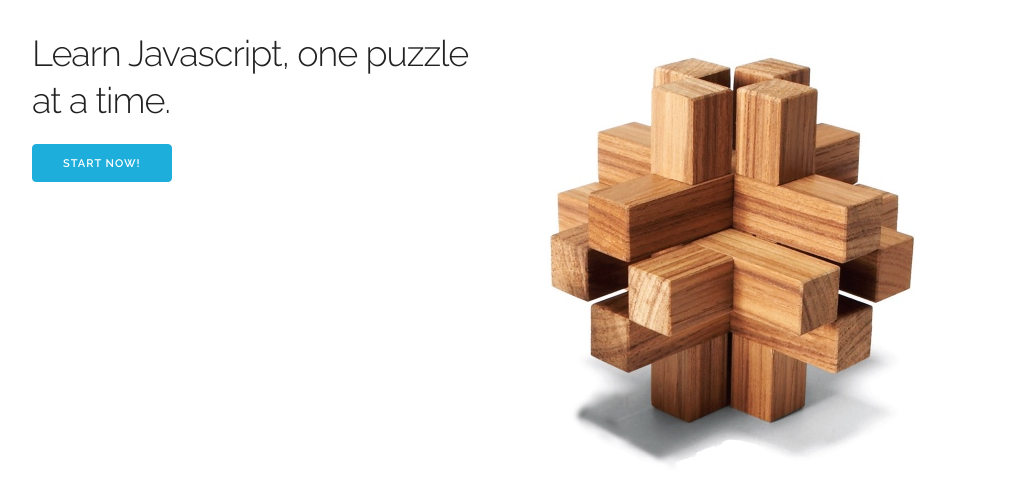
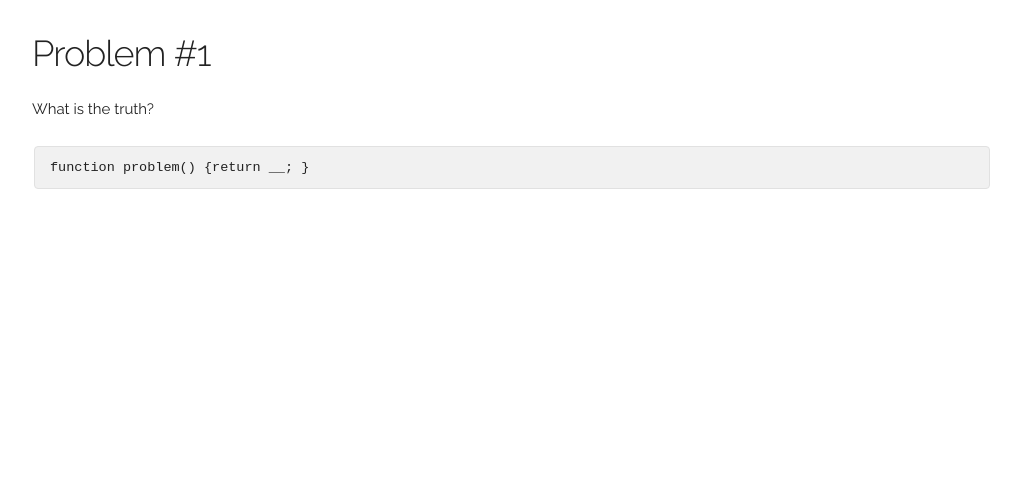
Before and after one commit to MichelML/learnjs-sspa, a plain HTML site: page public/index.html in a window 1280 px wide. Both pictures are taken after a click on the link "START NOW!". Shown: the whole page, without its empty margins (128-1149 px from the left). Drawn offline with nearby package versions, Linux system fonts and the light colour scheme.

Commit message:
refactor: adjust tests for passing

```diff
--- a/public/app.js
+++ b/public/app.js
@@ -1,7 +1,9 @@
 "use strict";
+var learnjs = {};
+
 learnjs.problems = [
   {
-    description: ' What is the truth?',
+    description: 'What is the truth?',
     code: 'function problem() {return __; }'
   },
   {
@@ -10,12 +12,11 @@ learnjs.problems = [
   }
 ];
 
-
-var learnjs = {};
-
-learnjs.problemView = function(problemNumber) {
+learnjs.problemView = function(data) {
+  var problemNumber = parseInt(data, 10);
   var view = $('.templates .problem-view').clone();
   view.find('.title').text('Problem #' + problemNumber);
+  learnjs.applyObject(learnjs.problems[problemNumber - 1], view);
   return view;
 };
 
@@ -34,3 +35,9 @@ learnjs.appOnReady = function() {
   };
   learnjs.showView(window.location.hash);
 };
+
+learnjs.applyObject = function(obj, elem) {
+  for (var key in obj) {
+    elem.find('[data-name="' + key + '"]').text(obj[key]);
+  }
+};
--- a/public/index.html
+++ b/public/index.html
@@ -12,8 +12,9 @@
     body {
       margin-top: 30px;
     }
+
     .templates {
-      display:none;
+      display: none;
     }
   </style>
 </head>
@@ -33,15 +34,16 @@
         </div>
       </div>
     </div>
-  </div>
-  <div class="templates">
-    <div class="problem-view">
-      <h3 class="title"></h3>
-      <p data-name='description'></p>
-      <pre><code data-name='code'></code></pre>
+    <div class="templates">
+      <div class="problem-view">
+        <h3 class="title"></h3>
+        <p data-name='description'></p>
+        <pre><code data-name='code'></code></pre>
+      </div>
     </div>
   </div>
   <script src='https://code.jquery.com/jquery-2.1.4.min.js'></script>
+  <script src="https://cdnjs.cloudflare.com/ajax/libs/underscore.js/1.8.3/underscore-min.js"></script>
   <script src='/vendor.js'></script>
   <script src='/app.js'></script>
   <script>
```
Also changed, not shown: public/tests/app_spec.js (+2 -2 lines), public/tests/index.html (+1 -0 lines).
